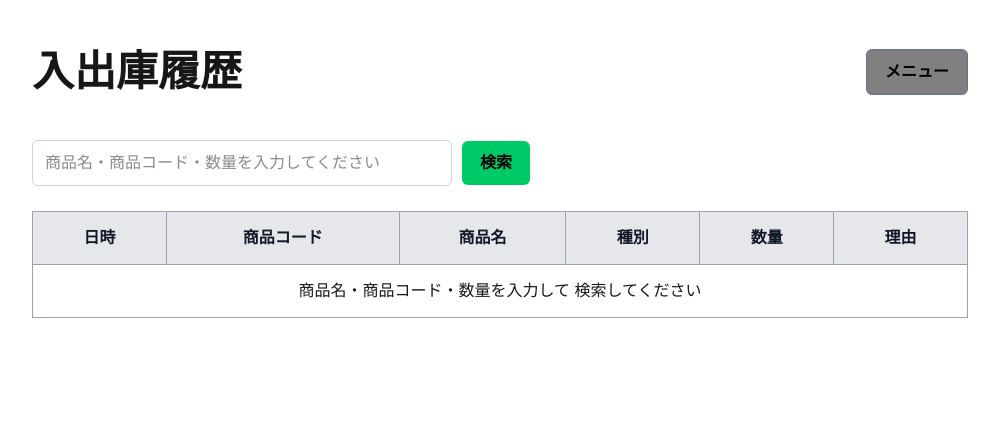
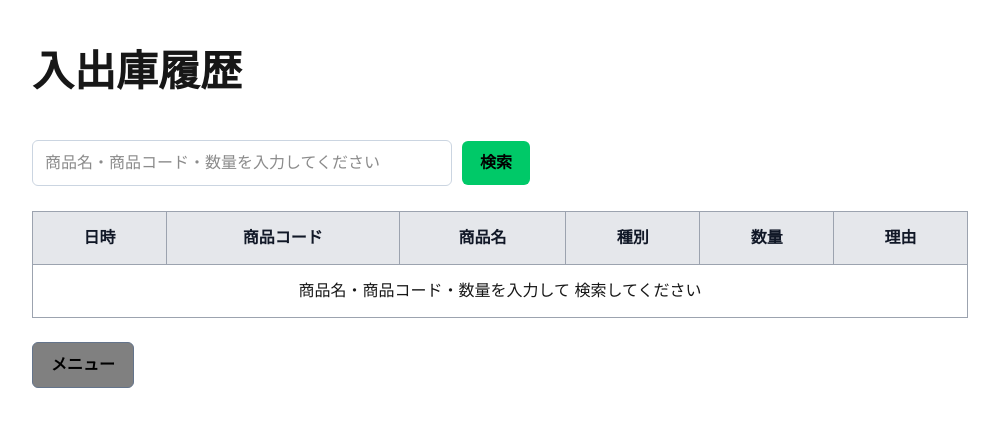
Before and after one commit to Patapatkt/zaiko-system, a Next.js app: page /history in a window 1280 px wide. Shown: the top 426 px of the page, without its empty margins (140-1139 px from the left). Built offline with nearby package versions, Linux system fonts and the light colour scheme.

Commit message:
レスポンシブ表示に対応

```diff
--- a/app/history/page.tsx
+++ b/app/history/page.tsx
@@ -77,13 +77,6 @@ export default async function HistoryPage({
                 <h1 className="page-title">
                     入出庫履歴
                 </h1>
-
-                <Link
-                    href="/dashboard"
-                    className="button button-secondary"
-                >
-                    メニュー
-                </Link>
             </div>
 
             {/* 履歴検索フォーム */}
@@ -171,6 +164,12 @@ export default async function HistoryPage({
                         )}
                     </tbody>
                 </table>
+                <Link
+                    href="/dashboard"
+                    className="button button-secondary"
+                >
+                    メニュー
+                </Link>
             </div>
         </main>
     )
```
